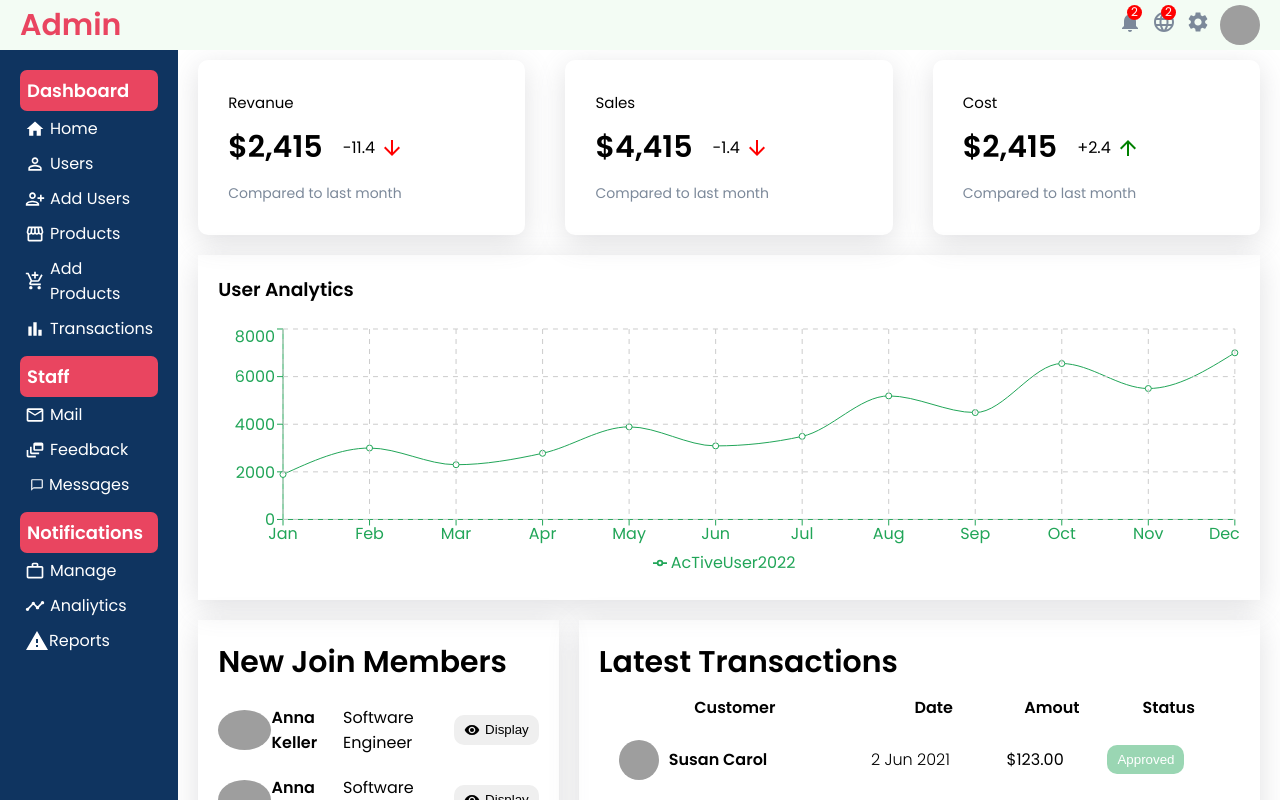
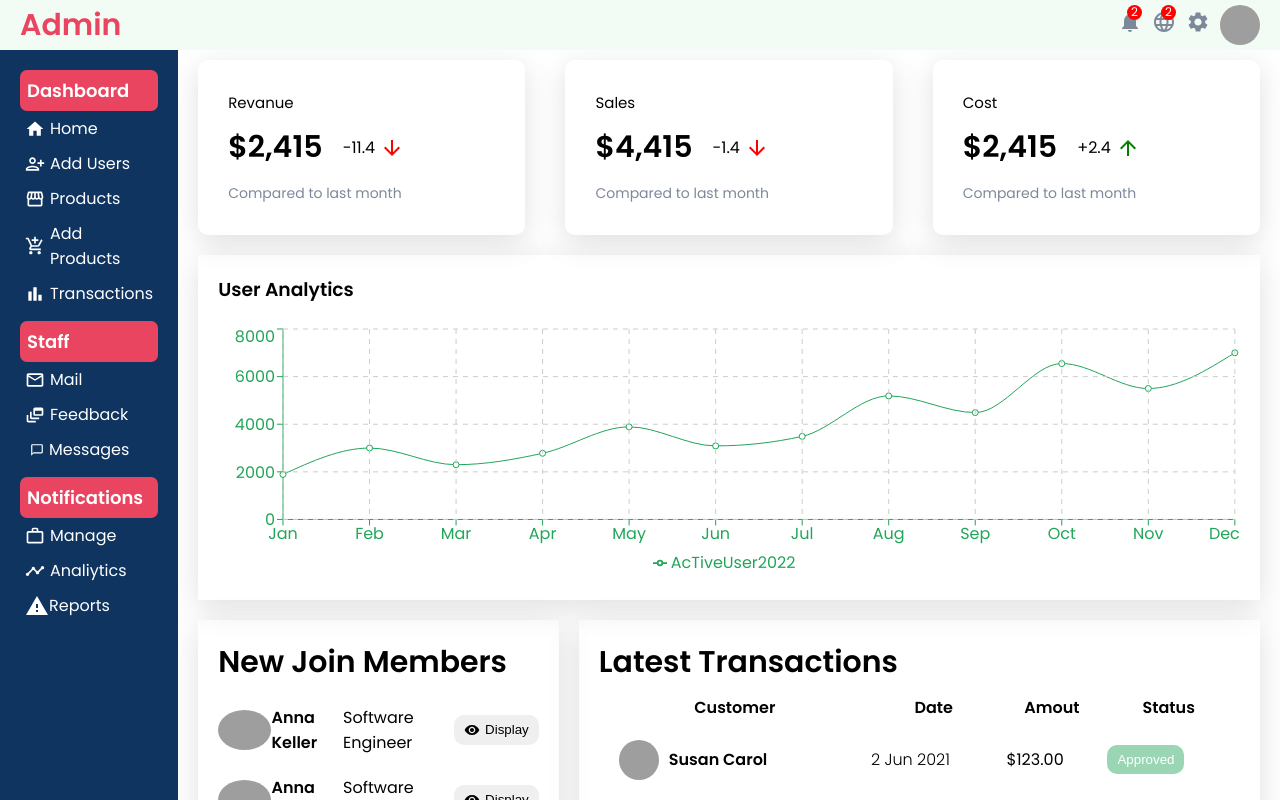
Before and after one commit to litotejano1727/Second-Project-master, a React (Create React App) app: page /Admin in a window 1280 px wide. Shown: the top 800 px of the page. Built offline with nearby package versions, Linux system fonts and the light colour scheme; grey boxes are pictures that could not be loaded; a web font is replaced by a local one.

Commit message:
delete add users

```diff
--- a/src/Admin/sidebar/Sidebar.jsx
+++ b/src/Admin/sidebar/Sidebar.jsx
@@ -15,12 +15,6 @@ function Sidebar() {
                         <li className="sidebarListItem active">
                             <Home className='sidebarIcon' />
                             Home
-                        </li>
-                    </Link>
-                    <Link to="/Admin/User" className='link'>
-                        <li className="sidebarListItem">
-                            <PermIdentity className='sidebarIcon'/>
-                            Users
                         </li>
                     </Link>
                     <Link to="/Admin/newUser" className='link'>
```
